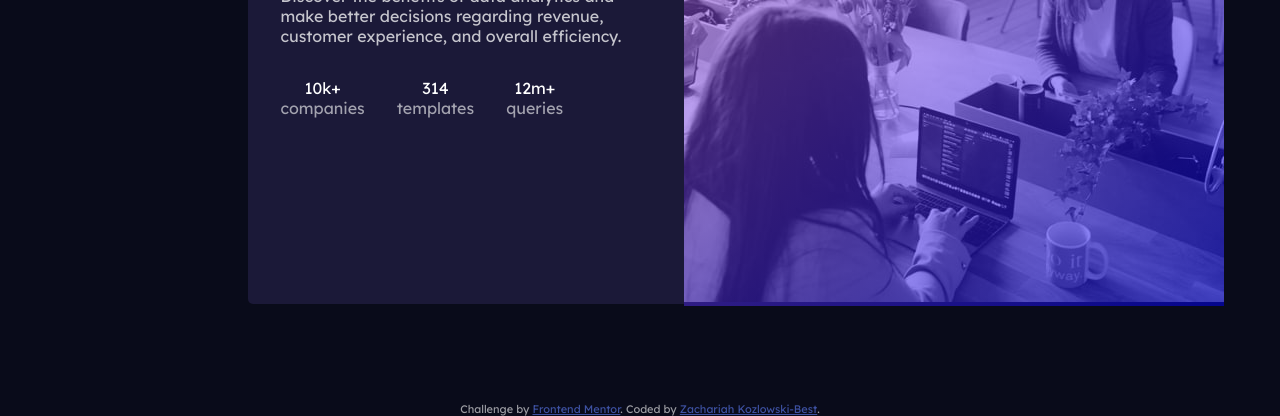
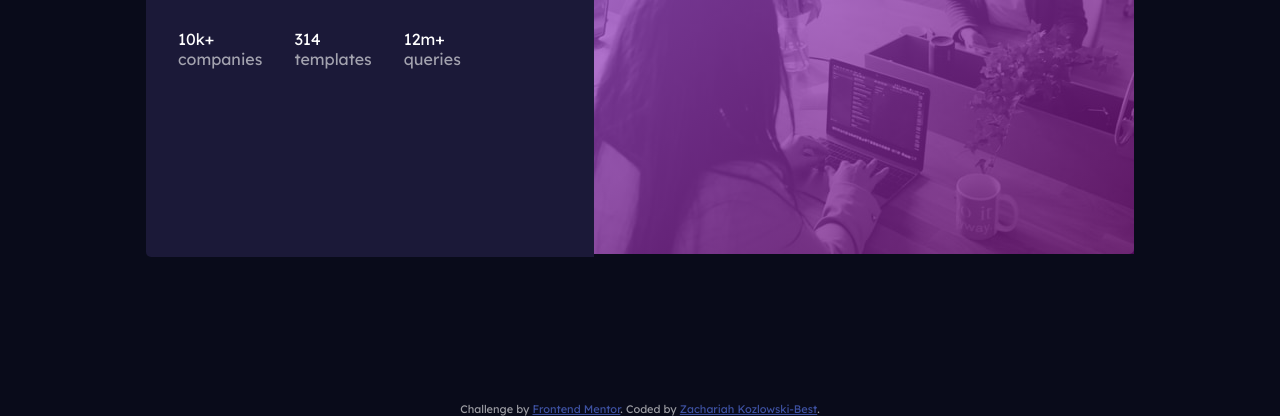
Before and after one commit to zach7815/Frontend-Mentor-C-Stats-Prev, a plain HTML site: page index.html in a window 1280 px wide. Shown: the part 384-800 px from the top of the page. Drawn offline with Linux system fonts and the light colour scheme.

Commit message:
Slight Background gradient changes/experimentation

```diff
--- a/styles.css
+++ b/styles.css
@@ -42,22 +42,21 @@ body {
 .container {
   display: flex;
   position: absolute;
-  top: 30%;
-  left: 15%;
+  top: 24%;
   align-items: center;
   justify-content: center;
 }
 .text {
-  width: 40%;
+  width: 35%;
   background-color: hsl(244, 38%, 16%);
-  height: 446px;
+  height: 448px;
   border-radius: 5px 0 0 5px;
 }
 
 .fullStats {
   display: flex;
   width: 10%;
-  text-align: center;
+  text-align: left;
 }
 
 .cover {
@@ -70,9 +69,17 @@ body {
   top: 0;
   left: 0;
   width: 100%;
-  height: 100%;
-  background: linear-gradient(to bottom right, hsl(277, 64%, 61%) 0%, blue);
-  opacity: 0.5;
+  height: 99.1%;
+  background: linear-gradient(
+    to bottom right,
+    hsl(277, 64%, 61%),
+    rgb(104, 10, 112)
+  );
+  opacity: 0.75;
+}
+
+img {
+  border-radius: 0 5px 5px 0;
 }
 
 .attribution {
```
